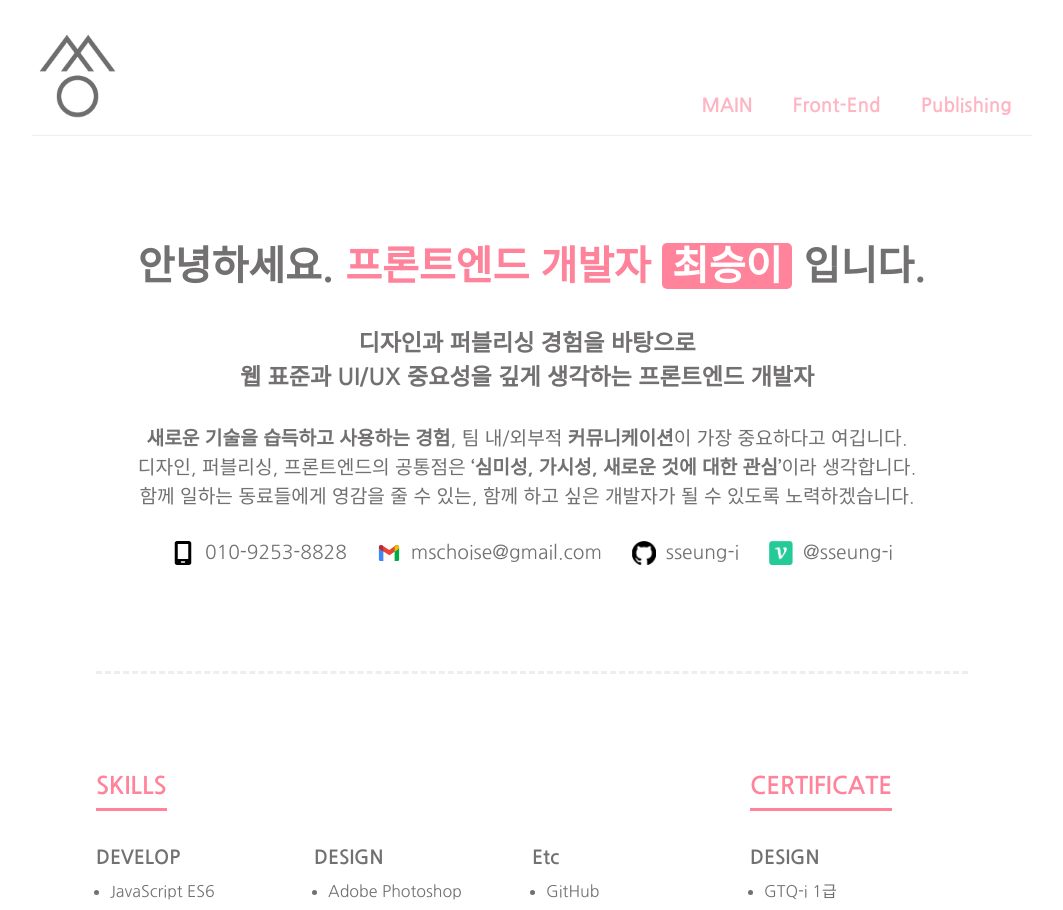
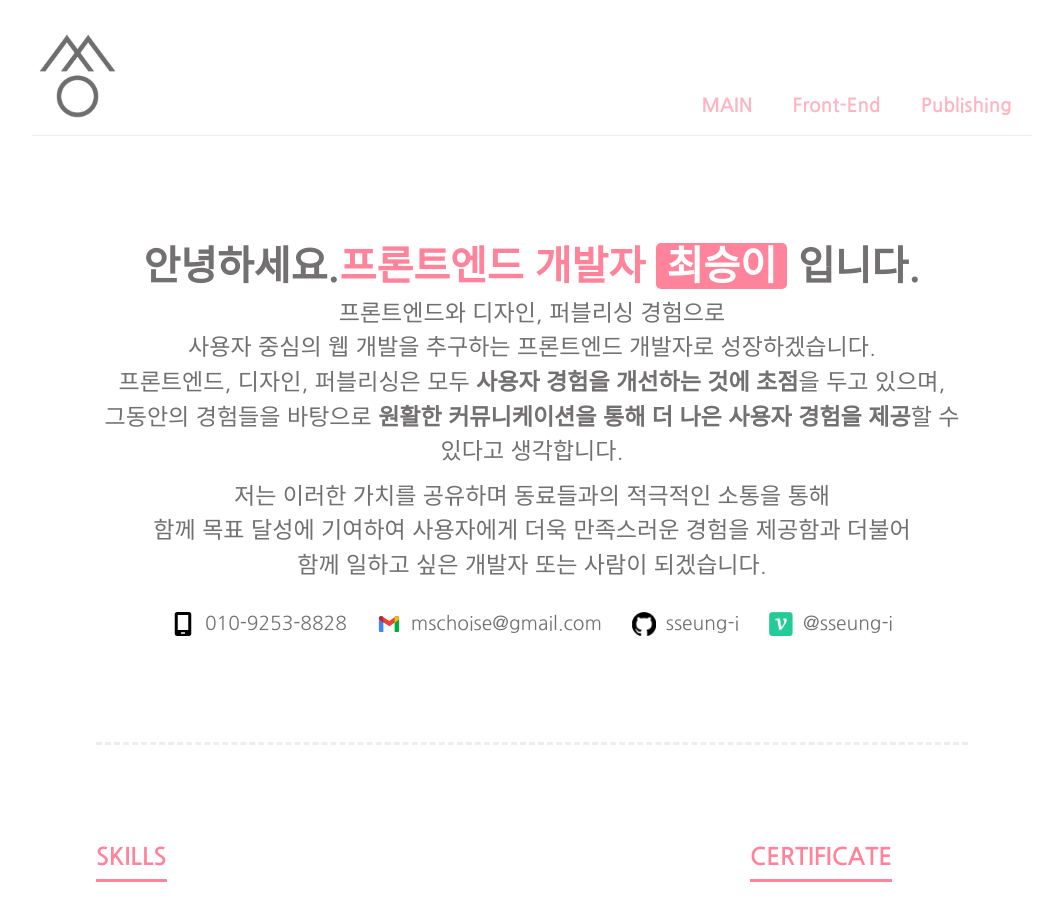
Before and after one commit to sseung-i/fe_portfolio_ver.1, a Next.js app: page / in a window 1280 px wide. Shown: the top 910 px of the page, without its empty margins (108-1171 px from the left). Built offline with nearby package versions, Linux system fonts and the light colour scheme.

Commit message:
MAIN 소개 수정, 코드정리

```diff
--- a/components/MediaQueryProvider.js
+++ b/components/MediaQueryProvider.js
@@ -14,8 +14,6 @@ export const IsResponsiveProvider = ({ children }) => {
     isTab: null,
   });
 
-  const { isDesktop, isLap, isTab } = isMedia;
-
   const desktop = useMediaQuery({
     query: "(min-width:993px)",
   });
@@ -29,43 +27,16 @@ export const IsResponsiveProvider = ({ children }) => {
   });
 
   useEffect(() => {
-    if (desktop) {
-      setIsMedia({
-        isDesktop: true,
-        isLap: false,
-        isTab: false,
-      });
-    } else if (lap) {
-      setIsMedia({
-        isDesktop: false,
-        isLap: true,
-        isTab: false,
-      });
-    } else if (tab) {
-      setIsMedia({
-        isDesktop: false,
-        isLap: false,
-        isTab: true,
-      });
-    } else {
-      return;
-    }
+    setIsMedia({
+      isDesktop: desktop,
+      isLap: lap,
+      isTab: tab,
+    });
   }, [desktop, lap, tab]);
 
   return (
-    <TestContext.Provider value={{ isDesktop, isLap, isTab }}>
+    <TestContext.Provider value={{ ...isMedia }}>
       {children}
     </TestContext.Provider>
   );
 };
-
-// export function useIsDesktop() {
-//   const [isDesktop, setIsDesktop] = useState(false);
-//   const desktop = useMediaQuery({ query: "(min-width: 961px)" });
-
-//   useEffect(() => {
-//     if (desktop) setIsDesktop(desktop);
-//   }, [desktop]);
-
-//   return isDesktop;
-// }
--- a/pages/frontend.js
+++ b/pages/frontend.js
@@ -1,5 +1,5 @@
 import FrontendPortfolio from "../components/FrontendPortfolio";
-import { frontendInterns, frontendProject } from "../data/FRONTEND";
+import { frontendInterns, frontendProject } from "../utils/FRONTEND";
 
 export default function FrontEnd() {
   return (
--- a/pages/index.js
+++ b/pages/index.js
@@ -2,117 +2,49 @@ import Image from "next/image";
 import Link from "next/link";
 import { useContext } from "react";
 import { TestContext } from "../components/MediaQueryProvider";
+import {
+  CERTIFICATE,
+  INTRODUCE,
+  MYINFO,
+  SKILLS,
+  SUMMARY,
+  SUMMARY_DESC,
+} from "../utils/MAIN";
 
 export default function Index() {
   const { isDesktop, isLap, isTab } = useContext(TestContext);
+  const mediaQuery = useContext(TestContext);
 
   return (
     <section className="maxWidthWrap">
       <article className="introduce">
-        {isDesktop ? (
-          <h1>
-            안녕하세요. <span className="spanPoint">프론트엔드 개발자</span>{" "}
-            <span className="spanName">최승이</span> 입니다.
-          </h1>
-        ) : isLap ? (
-          <h1>
-            안녕하세요.
-            <br />
-            <span className="spanPoint">프론트엔드 개발자</span>{" "}
-            <span className="spanName">최승이</span> 입니다.
-          </h1>
-        ) : (
-          isTab && (
-            <h1>
-              안녕하세요.
-              <br />
-              <span className="spanPoint">프론트엔드 개발자</span>
-              <br />
-              <span className="spanName">최승이</span> 입니다.
-            </h1>
-          )
-        )}
+        {INTRODUCE(mediaQuery)}
         <div>
-          <p className="summary">
-            디자인과 퍼블리싱 경험을 바탕으로
-            <br />웹 표준과 UI/UX 중요성을 깊게 생각하는 프론트엔드 개발자
-          </p>
-          {isDesktop ? (
-            <p>
-              <strong>새로운 기술을 습득하고 사용하는 경험</strong>, 팀
-              내/외부적 <strong>커뮤니케이션</strong>이 가장 중요하다고
-              여깁니다.
-              <br />
-              디자인, 퍼블리싱, 프론트엔드의 공통점은{" "}
-              <strong>‘심미성, 가시성, 새로운 것에 대한 관심’</strong>이라
-              생각합니다.
-              <br />
-              함께 일하는 동료들에게 영감을 줄 수 있는, 함께 하고 싶은 개발자가
-              될 수 있도록 노력하겠습니다.
-            </p>
-          ) : isLap ? (
-            <p>
-              <strong>새로운 기술을 습득하고 사용하는 경험</strong>,<br />팀
-              내/외부적 <strong>커뮤니케이션</strong>이 가장 중요하다고
-              여깁니다.
-              <br />
-              함께 일하는 동료들에게 영감을 줄 수 있는,
-              <br />
-              함께 하고 싶은 개발자가 될 수 있도록 노력하겠습니다.
-            </p>
-          ) : (
-            isTab && ""
-          )}
+          {SUMMARY(mediaQuery)}
+          {SUMMARY_DESC(mediaQuery)}
         </div>
         <ul className="myInfo">
-          <li>
+          {MYINFO.map(({ id, icon, size, link, text }) => {
+            return (
+              <li key={id}>
                 <div>
                   <Image
-                src="/images/icons/phone.svg"
-                height={24}
-                width={24}
-                alt="phone icon"
+                    src={icon}
+                    height={size}
+                    width={size}
+                    alt={`${id} icon`}
                   />
                 </div>
-            010-9253-8828
+                {link ? (
+                  <Link href={text}>
+                    <a className="link">{text}</a>
+                  </Link>
+                ) : (
+                  `${text}`
+                )}
               </li>
-          <li>
-            <div>
-              <Image
-                src="/images/icons/gmail.svg"
-                height={24}
-                width={24}
-                alt="gmail icon"
-              />
-            </div>
-            mschoise@gmail.com
-          </li>
-          <li>
-            <div>
-              <Image
-                src="/images/icons/github.png"
-                height={24}
-                width={24}
-                alt="github icon"
-              />
-            </div>
-            <Link href="https://github.com/sseung-i">
-              <a className="link">sseung-i</a>
-            </Link>
-          </li>
-          <li>
-            <div>
-              <Image
-                src="/images/icons/velog.png"
-                height={24}
-                width={24}
-                alt="velog icon"
-              />
-            </div>
-            <Link href="https://velog.io/@sseung-i">
-              <a className="link">@sseung-i</a>
-            </Link>
-          </li>
+            );
+          })}
         </ul>
       </article>
       <article className="ability">
@@ -121,45 +53,38 @@ export default function Index() {
             <span>SKILLS</span>
           </h2>
           <ul>
-            <li>
-              <h4>DEVELOP</h4>
+            {SKILLS.map(({ id, skills }) => {
+              return (
+                <li key={id}>
+                  <h4>{id}</h4>
                   <ul>
-                <li>JavaScript ES6</li>
-                <li>React</li>
-                <li>Styled-Component</li>
-                <li>CSS (Scss)</li>
+                    {skills.map((skill) => {
+                      return <li key={skill}>{skill}</li>;
+                    })}
                   </ul>
                 </li>
-            <li>
-              <h4>DESIGN</h4>
-              <ul>
-                <li>Adobe Photoshop</li>
-                <li>Adobe Illustrator</li>
-                <li>Figma</li>
-              </ul>
-            </li>
-            <li>
-              <h4>Etc</h4>
-              <ul>
-                <li>GitHub</li>
-                <li>Trello</li>
-                <li>Notion</li>
-              </ul>
-            </li>
+              );
+            })}
           </ul>
         </article>
         <article className="certificate">
           <h2>
             <span>CERTIFICATE</span>
           </h2>
-          <div>
-            <h4>DESIGN</h4>
           <ul>
-              <li>GTQ-i 1급</li>
-              <li>GTQ 1급</li>
-              <li>컴퓨터그래픽스운용기능사</li>
+            {CERTIFICATE.map(({ id, certificate }) => {
+              return (
+                <li key={id}>
+                  <h4>{id}</h4>
+                  <ul>
+                    {certificate.map((item) => {
+                      return <li key={item}>{item}</li>;
+                    })}
                   </ul>
-          </div>
+                </li>
+              );
+            })}
+          </ul>
         </article>
       </article>
       <style jsx>{`
@@ -231,22 +156,6 @@ export default function Index() {
           line-height: 1.5;
         }
 
-        .introduce > div > p.summary {
-          /* width: ${isTab ? "100%" : "70%"}; */
-          margin: ${isTab ? "50px 0 30px" : "30px auto"};
-          text-align: ${isDesktop || "left"};
-          /* text-align: ${isTab && "left"}; */
-          font-size: 1.2em;
-          line-height: 1.5;
-        }
-
-        .introduce > div > p:not(.summary) {
-          /* width: ${isTab ? "100%" : "70%"}; */
-          margin: 0 auto;
-          text-align: ${isDesktop || "left"};
-          font-weight: 300;
-        }
-
         .myInfo {
           display: ${isLap ? "grid" : "flex"};
           grid-template-columns: repeat(2, 1fr);
@@ -286,12 +195,14 @@ export default function Index() {
           /* width: ${isTab ? "100%" : "25%"}; */
         }
 
-        .skills > ul {
+        .skills > ul,
+        .certificate > ul {
           display: flex;
           ${isTab && "flex-direction: column; gap: 30px;"}
         }
 
-        .skills > ul > li {
+        .skills > ul > li,
+        .certificate > ul > li {
           display: flex;
           flex-direction: column;
           width: 100%;
@@ -299,7 +210,7 @@ export default function Index() {
         }
 
         .skills > ul > li > ul,
-        .certificate ul {
+        .certificate > ul > li > ul {
           display: flex;
           flex-direction: column;
           gap: 7px;
@@ -307,7 +218,7 @@ export default function Index() {
         }
 
         .skills > ul > li > ul > li,
-        .certificate ul > li {
+        .certificate > ul > li > ul > li {
           list-style: initial;
           line-height: 1.3;
         }
--- a/pages/publishing/jejuinside.js
+++ b/pages/publishing/jejuinside.js
@@ -10,7 +10,7 @@ import {
   projectPlanData,
   ProjectConceptData,
   ProjectPageInfoData,
-} from "../../data/JEJUINSIDEDATA";
+} from "../../utils/JEJUINSIDEDATA";
 import ProjectPageInfoRespon from "../../components/project/ProjectPageInfo_respon";
 import ProjectIntroRespon from "../../components/project/ProjectIntro_respon";
 
--- a/pages/publishing/moviego.js
+++ b/pages/publishing/moviego.js
@@ -9,7 +9,7 @@ import {
   projectExData,
   ProjectConceptData,
   ProjectPageInfoData,
-} from "../../data/MOVIEGODATA";
+} from "../../utils/MOVIEGODATA";
 
 export default function Publishing() {
   const router = useRouter();
--- a/pages/publishing/ppaeyot.js
+++ b/pages/publishing/ppaeyot.js
@@ -12,8 +12,7 @@ import {
   projectPlanData,
   ProjectConceptData,
   ProjectPageInfoData,
-} from "../../data/PPAEYOTDATA";
-import Image from "next/image";
+} from "../../utils/PPAEYOTDATA";
 
 export default function Publishing() {
   const router = useRouter();
--- /dev/null
+++ b/utils/MAIN.js
@@ -0,0 +1,148 @@
+export const INTRODUCE = ({ isDesktop, isLap, isTab }) => {
+  return (
+    <>
+      <h1>
+        안녕하세요.
+        {(isLap || isTab) && <br />}
+        <span className="point">프론트엔드 개발자</span> {isTab && <br />}
+        <span className="name">최승이</span> 입니다.
+      </h1>
+      <style jsx>{`
+        h1 {
+          font-size: 2.5em;
+          line-height: 1.5;
+          width: inherit;
+          margin: ${isDesktop && "0 auto"};
+          /* text-align: ${isTab ? "left" : "center"}; */
+        }
+        .point {
+          color: var(--common-main-color);
+        }
+
+        .name {
+          padding: 3px 10px;
+          background: var(--common-main-color);
+          color: #fff;
+          border-radius: 5px;
+        }
+      `}</style>
+    </>
+  );
+};
+
+export const SUMMARY = ({ isDesktop, isLap, isTab }) => {
+  return (
+    <>
+      <p>
+        프론트엔드와 디자인, 퍼블리싱 경험으로
+        {isDesktop || isLap ? <br /> : " "}
+        사용자 중심의 웹 개발을 추구하는 프론트엔드 개발자로 성장하겠습니다.
+      </p>
+      <style jsx>{`
+        p {
+          margin: ${isTab ? "50px 0 30px" : "30px auto"};
+          text-align: ${isDesktop || "left"};
+          font-size: 1.2em;
+          line-height: 1.5;
+        }
+      `}</style>
+    </>
+  );
+};
+
+export const SUMMARY_DESC = ({ isDesktop, isLap, isTab }) => {
+  if (isTab) "";
+
+  return (
+    <>
+      <p>
+        프론트엔드, 디자인, 퍼블리싱은 모두{" "}
+        <strong>사용자 경험을 개선하는 것에 초점</strong>을 두고 있으며,
+        {isDesktop ? <br /> : " "}
+        그동안의 경험들을 바탕으로{" "}
+        <strong>원활한 커뮤니케이션을 통해 더 나은 사용자 경험을 제공</strong>할
+        수 있다고 생각합니다.
+      </p>
+      <p className="paddingTop">
+        저는 이러한 가치를 공유하며 동료들과의 적극적인 소통을 통해
+        {isDesktop ? <br /> : " "}
+        함께 목표 달성에 기여하여 사용자에게 더욱 만족스러운 경험을 제공함과
+        더불어{isDesktop ? <br /> : " "}함께 일하고 싶은 개발자 또는 사람이
+        되겠습니다.
+      </p>
+      <style jsx>{`
+        p {
+          margin: 0 auto;
+          text-align: ${isDesktop || "left"};
+          font-weight: 300;
+        }
+        p.paddingTop {
+          padding-top: 10px;
+        }
+      `}</style>
+    </>
+  );
+};
+
+export const MYINFO = [
+  {
+    id: "phone",
+    icon: "/images/icons/phone.svg",
+    size: "24",
+    link: false,
+    text: "010-9253-8828",
+  },
+  {
+    id: "mail",
+    icon: "/images/icons/gmail.svg",
+    size: "24",
+    link: false,
+    text: "mschoise@gmail.com",
+  },
+  {
+    id: "github",
+    icon: "/images/icons/github.png",
+    size: "24",
+    link: true,
+    link_href: "https://github.com/sseung-i",
+    text: "sseung-i",
+  },
+  {
+    id: "velog",
+    icon: "/images/icons/velog.png",
+    size: "24",
+    link: true,
+    link_href: "https://velog.io/@sseung-i",
+    text: "@sseung-i",
+  },
+];
+
+export const SKILLS = [
+  {
+    id: "DEVELOP",
+    skills: [
+      "JavaScript",
+      "Typescript",
+      "React",
+      "Zustand",
+      "NodeJS",
+      "Styled-Component",
+      "CSS (Scss)",
+    ],
+  },
+  {
+    id: "DESIGN",
+    skills: ["Adobe Photoshop", "Adobe Illustrator", "Figma"],
+  },
+  {
+    id: "ETC",
+    skills: ["Jira", "GitHub/GitLab", "Trello", "Notion"],
+  },
+];
+
+export const CERTIFICATE = [
+  {
+    id: "DESIGN",
+    certificate: ["GTQ-i 1급", "GTQ 1급", "컴퓨터그래픽스운용기능사"],
+  },
+];
```
Also changed, not shown: utils/FRONTEND.js (renamed from data/FRONTEND.js), utils/JEJUINSIDEDATA.js (renamed from data/JEJUINSIDEDATA.js), utils/MOVIEGODATA.js (renamed from data/MOVIEGODATA.js), utils/PPAEYOTDATA.js (renamed from data/PPAEYOTDATA.js), 1 other file (tests, documents, lock files or other folders). Lines whose indentation alone changed are shown as unchanged.
